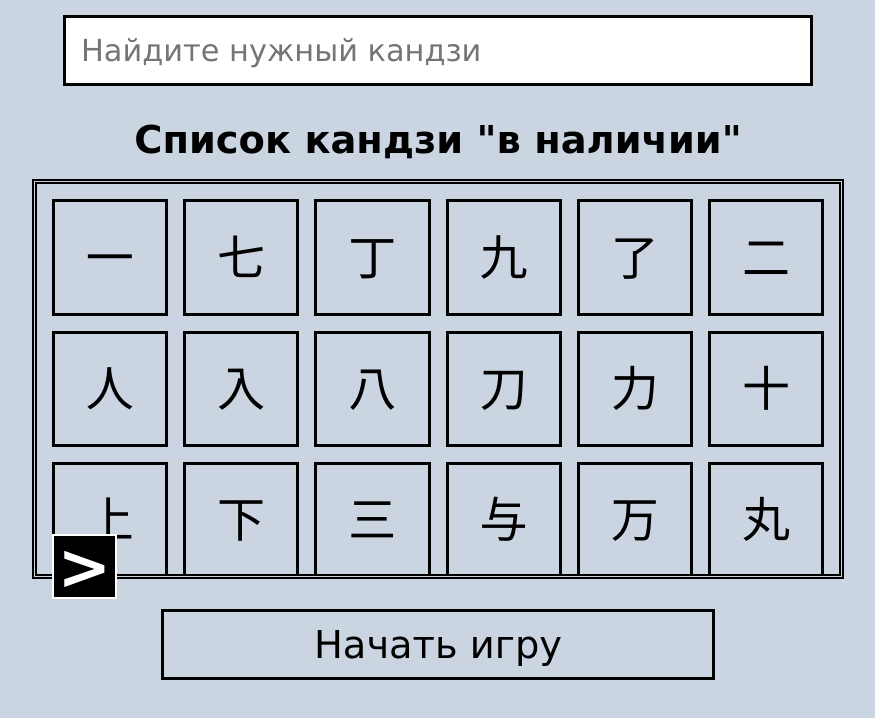
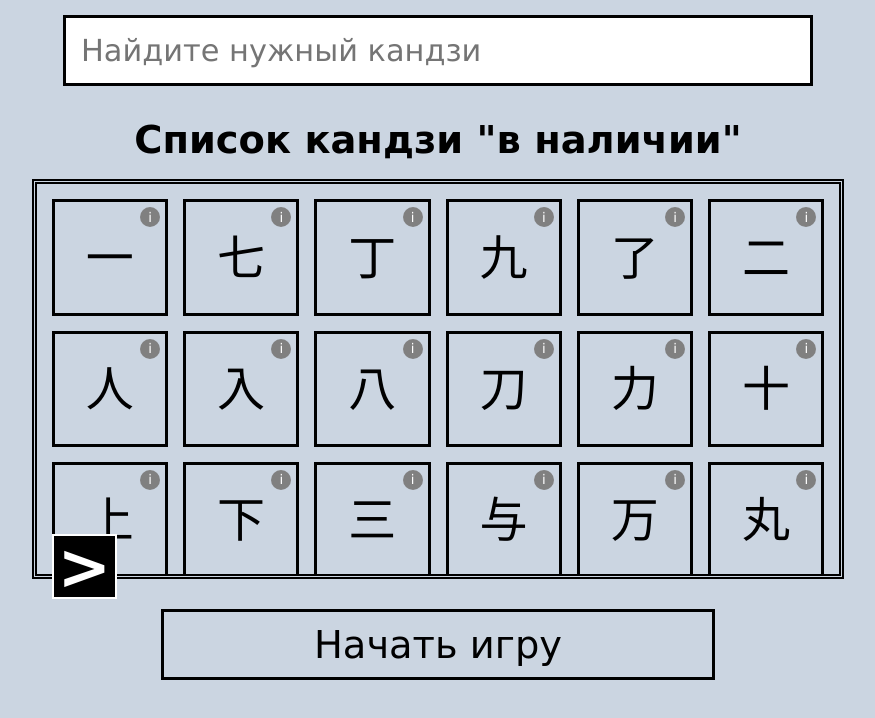
Before and after one commit to avs-ht/kanji-play, a React (Vite) app: page / in a window 1280 px wide. Shown: the top 718 px of the page, without its empty margins (202-1077 px from the left). Built offline with nearby package versions, Linux system fonts and the light colour scheme.

Commit message:
info button for result button

```diff
--- /dev/null
+++ b/src/pages/main-page/searchComponent/searchResult/infoButton.module.scss
@@ -0,0 +1,17 @@
+.button {
+    line-height: 1 ;
+    aspect-ratio: 1/1 ;
+    border-radius: 50%;
+    width: 20px ;
+    background-color: gray ;
+    color: white ;
+    position: absolute ;
+    top: 0 ;
+    right: 0 ;
+    margin: 5px ;
+    display: block ;
+    cursor: grab;
+    @media (max-width: 768px) {
+        width: 15px ;
+    }
+}
--- /dev/null
+++ b/src/pages/main-page/searchComponent/searchResult/infoButton.tsx
@@ -0,0 +1,11 @@
+import { Link } from '@tanstack/react-router'
+import styles from './infoButton.module.scss'
+const InfoButton: React.FC<{kanji: string}> = (kanji) => {
+    return (
+        <Link onClick={e => e.stopPropagation()} to={'/kanji/$kanji'} params={kanji}>
+            <button  className={styles.button}>i</button>
+        </Link>
+    )
+}
+
+export default InfoButton
--- a/src/pages/main-page/searchComponent/searchResult/resultButton.tsx
+++ b/src/pages/main-page/searchComponent/searchResult/resultButton.tsx
@@ -2,6 +2,7 @@ import styles from './searchResult.module.scss'
 import useKanjiStore from "@/stores/kanjiStore";
 import clsx from 'clsx';
 import { memo } from "react";
+import InfoButton from './infoButton';
 
 const ResultButton: React.FC<{kanji: string}> = memo(({kanji}) => {
     const selectedKanji = useKanjiStore(state => state.selectedKanji)
@@ -19,7 +20,7 @@ const ResultButton: React.FC<{kanji: string}> = memo(({kanji}) => {
             }
             addKanji(kanji);
         }}>
-            {kanji}
+            {kanji} <InfoButton kanji={kanji}/>
         </button>
     )
 })
--- a/src/pages/main-page/searchComponent/searchResult/searchResult.module.scss
+++ b/src/pages/main-page/searchComponent/searchResult/searchResult.module.scss
@@ -29,6 +29,7 @@
     }
 }
 .resultButton {
+    position: relative;
     line-height: 1;
     aspect-ratio: 1 / 1;
     font-size: 3rem;
```
